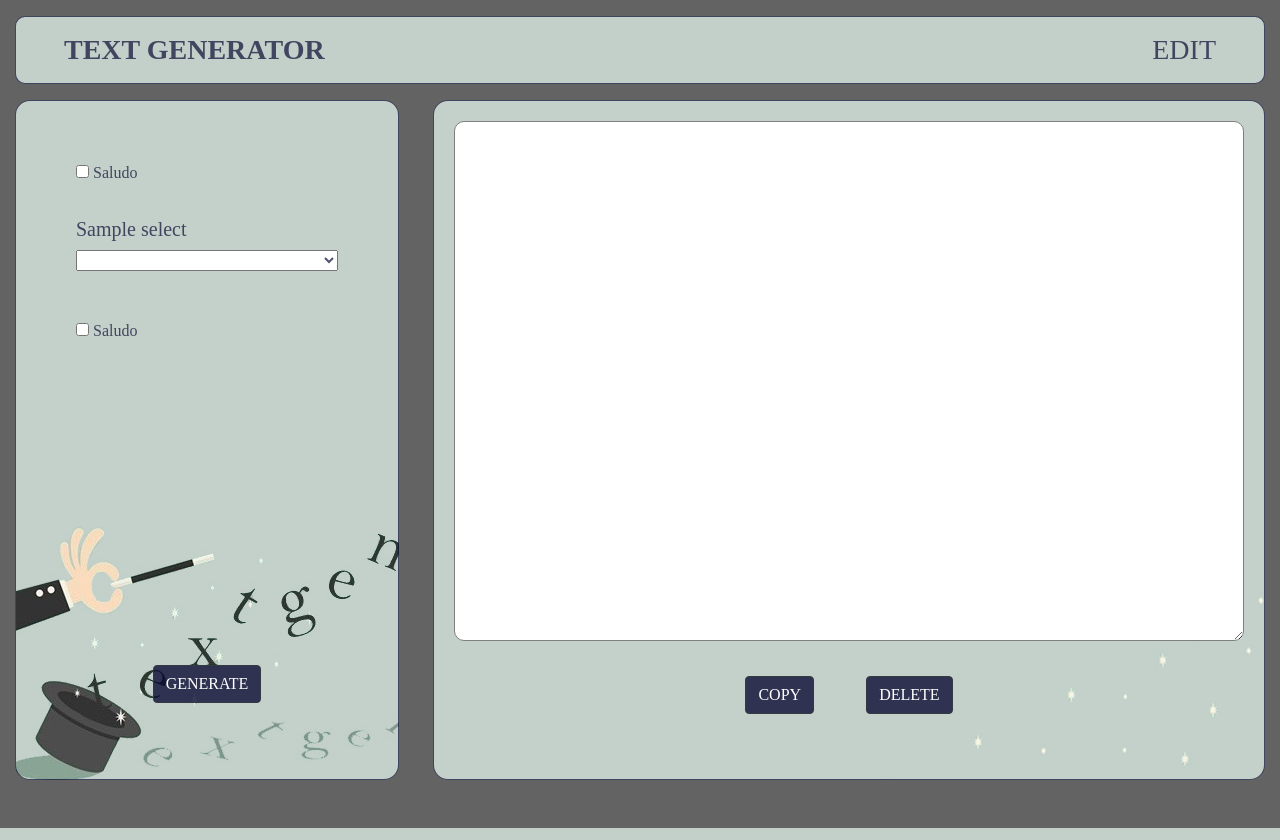
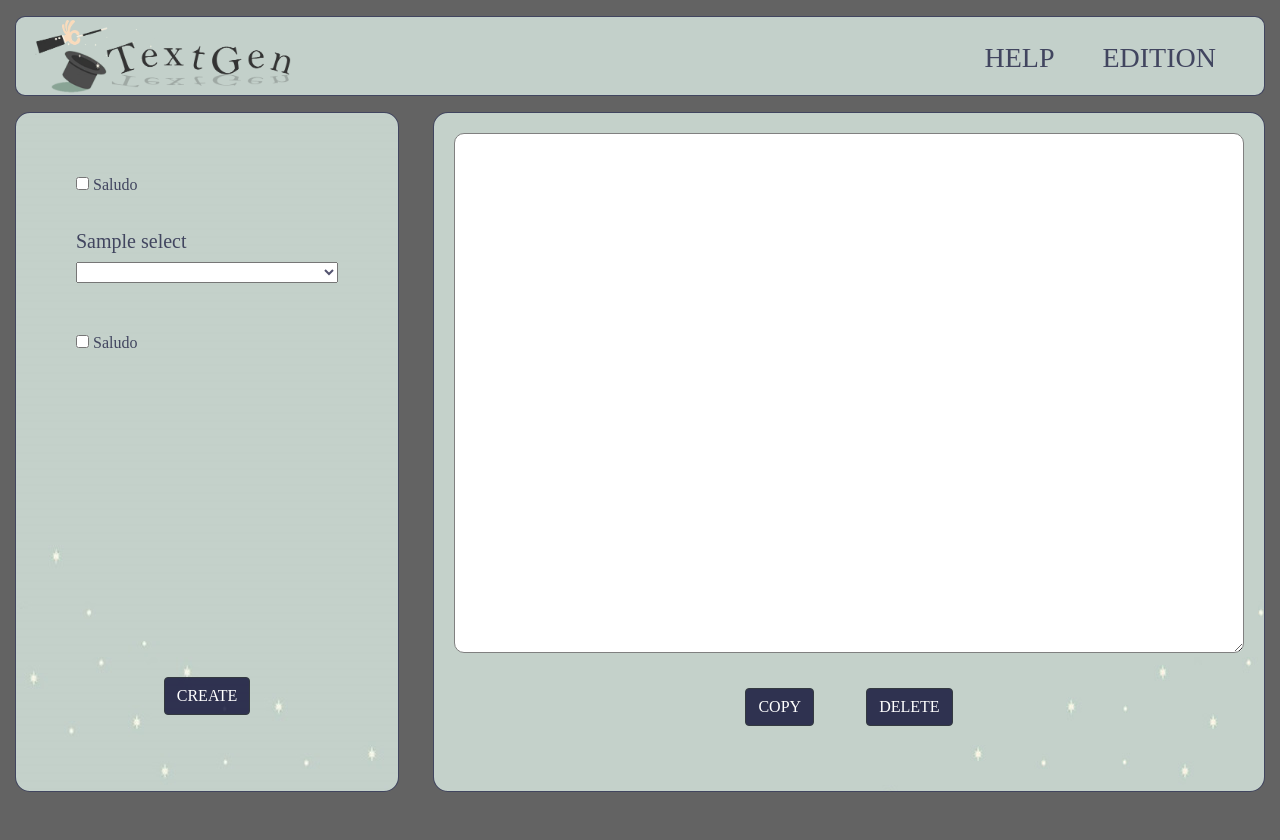
Before and after one commit to MCeciliaC/textGenerator, a Django app: page / in a window 1280 px wide. Run offline with Django 3.2, Linux system fonts and the light colour scheme; tables that the repository leaves empty hold one stand-in row (values such as "Sample post"); some libraries are stand-ins or nearby versions.

Commit message:
detalles

```diff
--- a/generator/models.py
+++ b/generator/models.py
@@ -18,8 +18,6 @@
     title= models.CharField(max_length=200)
     text= models.TextField()
     categories= models.ForeignKey(Select, on_delete=models.CASCADE)
-    class Meta:
-        verbose_name= 'Pregunta'
     def __str__(self):
         return self.title
 
@@ -29,7 +27,6 @@
     afternoon=models.CharField(max_length=200)
     night=models.CharField(max_length=200)
     by= models.CharField(max_length=200)
-    class Meta:
-        verbose_name= 'Saludo'
+
     def __str__(self):
         return 'Saludos'
--- a/generator/static/generator/css/style.css
+++ b/generator/static/generator/css/style.css
@@ -9,6 +9,7 @@
 
 body {
   background-color: #636363 !important;
+
 }
 
 div.left, div.right {
@@ -29,15 +30,25 @@
 
 div.left {
   width: 30vw !important;
-  background-image:url('../img/bg.jpg') !important;
+  background-image:url('../img/bgl.jpg') !important;
 }
 
+div.header {
+
+}
 h3{
+  height: 10vh;
   border-radius: 10px;
   background-color: #c3d0ca;
-  padding: 2vh;
   border: 1px solid;
   margin-bottom: 2vh !important;
+}
+a {
+  margin-top:3vh;
+}
+img.logo {
+  height: 10vh;
+  transform: translate(-30px);
 }
 
 h4{
--- a/generator/templates/generator/home.html
+++ b/generator/templates/generator/home.html
@@ -2,7 +2,7 @@
 <html lang="en" dir="ltr">
   <head>
     <meta charset="utf-8">
-    <title>TEXT GENERATOR</title>
+    <title>TEXT-CREATOR</title>
     {% load static %}
 
     <!--CSS, BOOTSTRAP, JS, POPPER Y JQUERY -->
@@ -19,9 +19,32 @@
   <body>
     <div class="container col-12 mt-3">
       <h3 class="container col-12 pl-5 pr-5">
-        <strong> TEXT GENERATOR </strong>
-        <a class="panel float-right" href="admin/">EDIT</a>
+        <img class="logo" src="{% static 'generator/img/logo.png' %}" alt="">
+        <a class="panel float-right" href="admin/">EDITION</a>
+        <a class="panel float-right mr-5" href="" data-toggle="modal" data-target="#exampleModal">HELP</a>
       </h3>
+    <!-- MODAL -->
+      <div class="text-center">
+        <div class="modal fade" id="exampleModal" tabindex="-1" role="dialog" aria-labelledby="exampleModalLabel" aria-hidden="true">
+          <div class="modal-dialog" role="document">
+            <div class="modal-content">
+              <div class="modal-header">
+                <h5 class="modal-title" id="exampleModalLabel">HOW TO USE</h5>
+                <button type="button" class="close" data-dismiss="modal" aria-label="Close">
+                  <span aria-hidden="true">&times;</span>
+                </button>
+              </div>
+              <div class="modal-body text-align-center">
+                You must select the options you want and click on "create" to generate the corresponding text complication, then copy, delete or continue generating text (this will delete the previous one).
+                You can edit the selects options, and create as many as you want. You can also customize the greetings, all from the edit panel.
+              </div>
+              <div class="modal-footer">
+                <button type="button" class="btn btn-secondary" data-dismiss="modal">Close</button>
+              </div>
+            </div>
+          </div>
+        </div>
+      </div>
 
     <!-- DIV -->
     <div class="left container col-sm-12 mb-3">
@@ -45,7 +68,7 @@
         <label for="greet">Saludo</label>
       </div>
       <div class="inf container text-center button">
-        <button type="submit" name="send" class="sub btn btn-dark mb-1 ">GENERATE</button>
+        <button type="submit" name="send" class="sub btn btn-dark mb-1 ">CREATE</button>
       </div>
       </form>
     </div>
--- a/generator/views.py
+++ b/generator/views.py
@@ -28,6 +28,5 @@
         #Selects
         paragraph = request.POST.getlist('sel')
 
-
     return render(request, "generator/home.html",
     {'selects':selects, 'questions':questions, 'hi':hi,'bye': bye, "paragraph":paragraph})
```
Also changed, not shown: textGenerator/settings.py (+6 -1 lines), generator/static/generator/img/bg - copia - copia.jpg (deleted), generator/static/generator/img/bg.jpg, generator/static/generator/img/bgl.jpg (added), generator/static/generator/img/logo.png (added), generator/static/generator/img/logo1.png (added), 1 other file.
